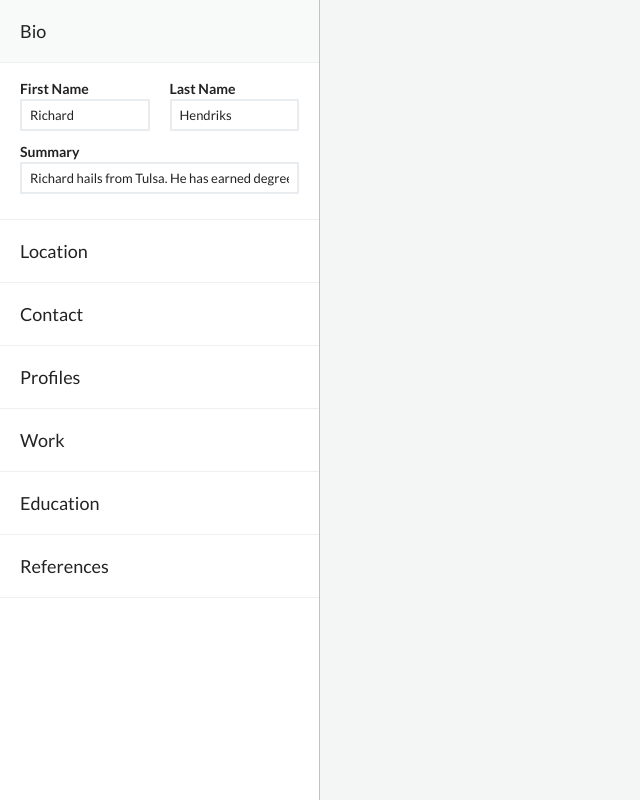
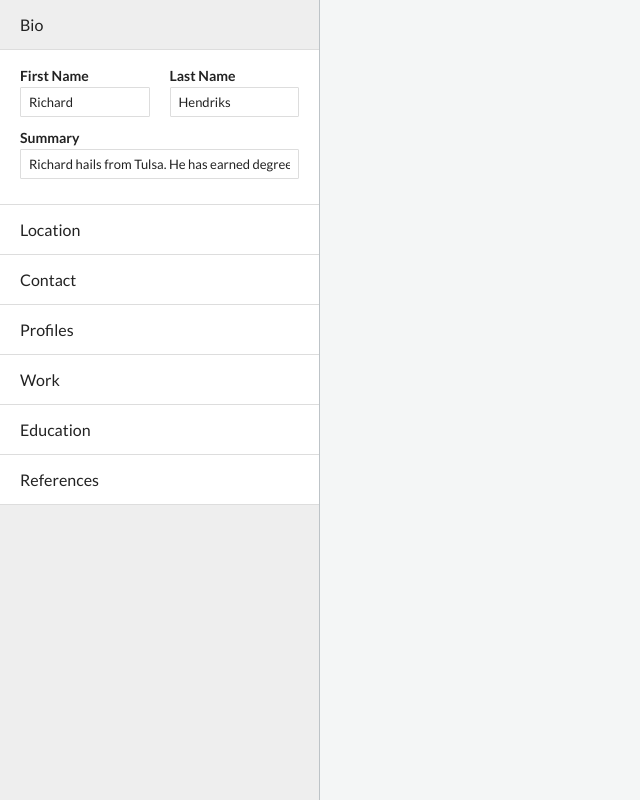
Before and after one commit to erming/resume-editor, a plain HTML site: page index.html in a window 1280 px wide. Shown: the whole page, without its empty margins (0-640 px from the left). Drawn offline with nearby package versions, Linux system fonts and the light colour scheme; no server answers; some icons are missing.

Commit message:
Updated styling

```diff
--- a/css/style.css
+++ b/css/style.css
@@ -22,7 +22,7 @@ h3 {
 	margin: 0 -10px;
 }
 #sidebar {
-	background: #fff;
+	background: #eee;
 	border-right: 1px solid #bdc3c7;
 	bottom: 0;
 	left: 0;
@@ -39,21 +39,19 @@ h3 {
 }
 #sidebar input,
 #sidebar textarea {
-	border: 2px solid #e9ecef;
+	border: 1px solid #ddd;
 	border-radius: 1px;
 	font-size: 13px;
-	margin: 2px 0 0;
+	margin: 3px 0 0;
 	outline: 0;
 	padding: 6px 8px;
 	resize: none;
 	transition: border-color .2s;
 	width: 100%;
 }
-#sidebar input:hover {
-	border-color: #bdc3c7;
-}
+#sidebar input:hover,
 #sidebar input:focus {
-	border-color: #bdc3c7;
+	border-color: #888;
 }
 #sidebar [class*='col-xs-'] {
 	padding: 0 10px;
@@ -67,13 +65,14 @@ h3 {
 
 #sidebar .header,
 #sidebar .content {
-	border-bottom: 1px solid #ecf0f1;
+	background: #fff;
+	border-bottom: 1px solid #ddd;
 }
 #sidebar .header {
-	background: #f8fafa;
-	font-size: 18px;
+	background: #eee;
+	font-size: 16px;
 	cursor: pointer;
-	padding: 20px;
+	padding: 15px 20px;
 	position: relative;
 	-webkit-user-select: none;
 	   -moz-user-select: none;
@@ -81,18 +80,18 @@ h3 {
 	        user-select: none;
 }
 #sidebar .header:hover {
-	background: #f8fafa;
+	background: #eee;
 }
 #sidebar .header:hover:before {
-	color: #888;
+	color: #666;
 }
 #sidebar .header:before {
 	content: "\f0aa";
 	color: #888;
 	font: 16px Octicons;
 	position: absolute;
-	margin-top: 4px;
-	right: 25px;
+	margin-top: 2px;
+	right: 20px;
 }
 #sidebar .collapsed {
 	background: #fff;
@@ -104,13 +103,11 @@ h3 {
 #sidebar .content .row {
 	padding: 15px 20px;
 }
-
 #preview {
 	background: #f4f6f6;
 	bottom: 0;
 	left: 320px;
 	overflow: hidden;
-	padding-left: 4px;
 	position: absolute;
 	right: 0;
 	top: 0;
--- a/index.html
+++ b/index.html
@@ -28,7 +28,7 @@
 				<div class="row">
 					<label class="col-xs-6">
 						<strong>First Name</strong>
-						<input name="bio.firstName">
+						<input name="bio.firstName" autofocus>
 					</label>
 					<label class="col-xs-6">
 						<strong>Last Name</strong>
```
